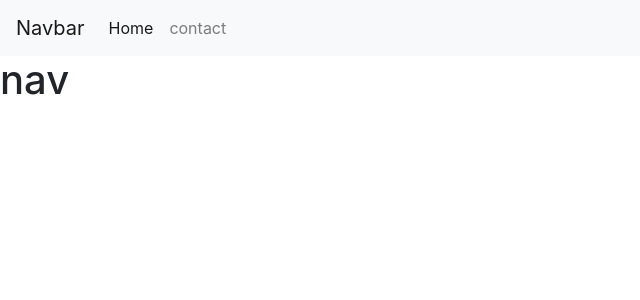
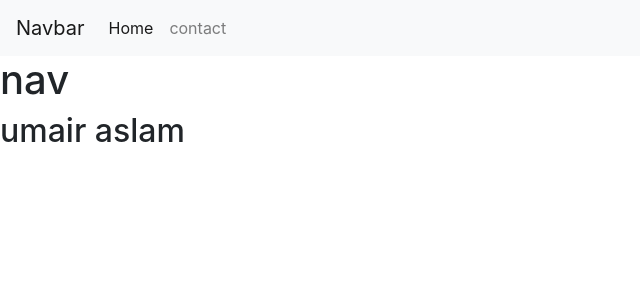
Before and after one commit to Umairaslam291/web, a React (Create React App) app: page / in a window 1280 px wide. Shown: the top 300 px of the page, without its empty margins (0-640 px from the left). Built offline with nearby package versions, Linux system fonts and the light colour scheme.

Commit message:
version 0.2

```diff
--- a/src/asset/pages/home.js
+++ b/src/asset/pages/home.js
@@ -5,6 +5,7 @@ function Home()
     <>
     <Navbar />
     <h1>nav</h1>
+    <h2>umair aslam</h2>
     </>
     );
 }
```
